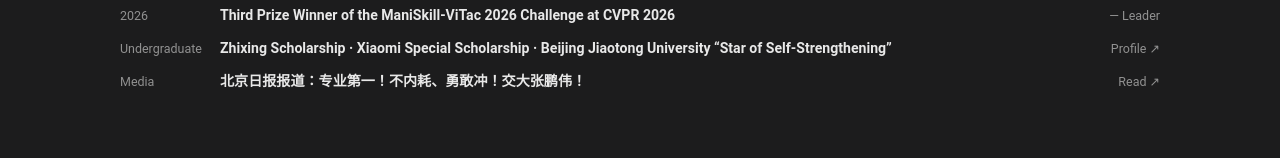
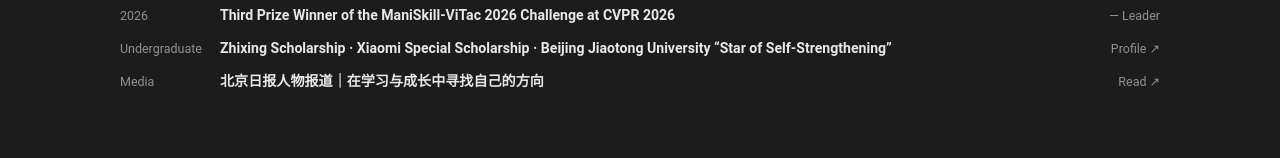
Before and after one commit to Awilekong/Awilekong.github.io, a Next.js app: page / in a window 1280 px wide. Shown: the part 1504-1662 px from the top of the page. Built offline with nearby package versions, Linux system fonts and the light colour scheme; no server answers.

Commit message:
Refine Beijing Daily feature title

```diff
--- a/app/cv/page.tsx
+++ b/app/cv/page.tsx
@@ -83,7 +83,7 @@
         </div>
         <div className="cv-entry">
           <div>
-            <strong>北京日报报道：专业第一！不内耗、勇敢冲！交大张鹏伟！</strong>
+            <strong>北京日报人物报道｜在学习与成长中寻找自己的方向</strong>
             <p>
               <a
                 href="https://peking.bjd.com.cn/content/s669a55f0e4b064178156eac7.html"
--- a/app/page.tsx
+++ b/app/page.tsx
@@ -296,7 +296,7 @@
             <li>
               <span className="recognition-date">Media</span>
               <strong>
-                北京日报报道：专业第一！不内耗、勇敢冲！交大张鹏伟！
+                北京日报人物报道｜在学习与成长中寻找自己的方向
               </strong>
               <span className="recognition-source">
                 <a
```
